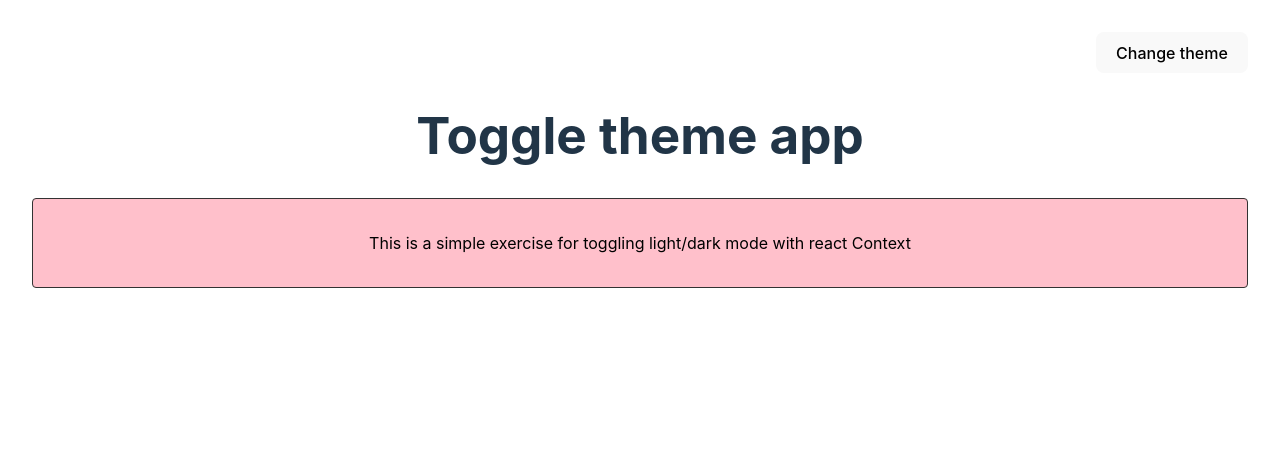
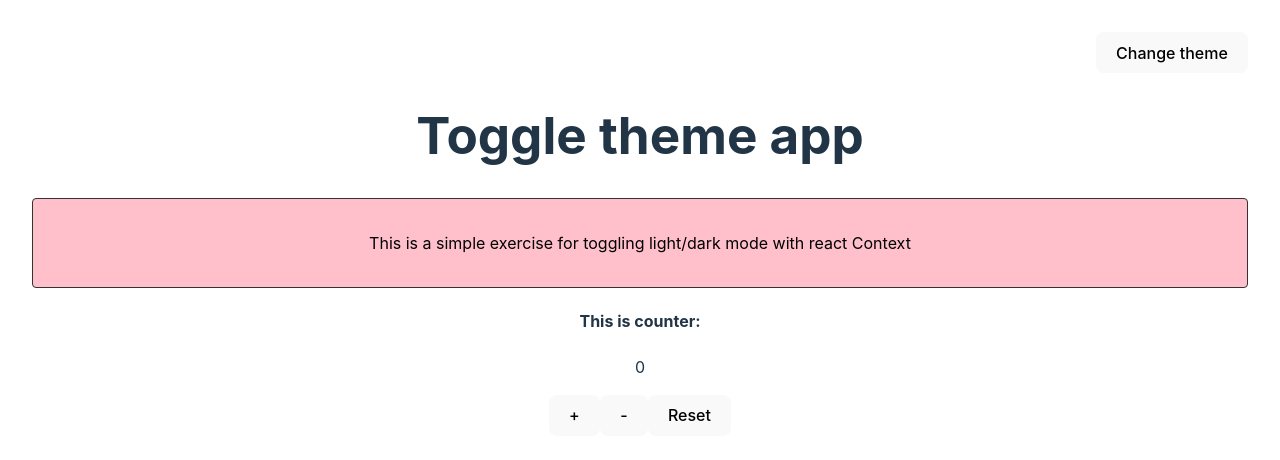
Before and after one commit to bozonja/toggle-theme-with-context, a React (Vite) app: page / in a window 1280 px wide. Shown: the top 460 px of the page. Built offline with nearby package versions, Linux system fonts and the light colour scheme.

Commit message:
Add simple counter

```diff
--- a/src/App.tsx
+++ b/src/App.tsx
@@ -2,6 +2,7 @@
 
 import "./App.css";
 //comps
+import { Counter } from "./components/Counter";
 import TopNavigation from "./components/TopNavigation.jsx";
 //context
 import { ThemeContext } from "./Context/ThemeContext";
@@ -21,6 +22,7 @@
           Context
         </p>
       </div>
+      <Counter />
     </div>
   );
 }
--- /dev/null
+++ b/src/components/Counter.tsx
@@ -0,0 +1,20 @@
+import React, { useState } from "react";
+
+export const Counter = () => {
+  const [count, setCount] = useState(0);
+  return (
+    <>
+      <h4>This is counter:</h4>
+      <p>{count}</p>
+      <button type="button" onClick={() => setCount((c) => c + 1)}>
+        +
+      </button>
+      <button type="button" onClick={() => setCount((c) => c - 1)}>
+        -
+      </button>
+      <button type="button" onClick={() => setCount(0)}>
+        Reset
+      </button>
+    </>
+  );
+};
```
